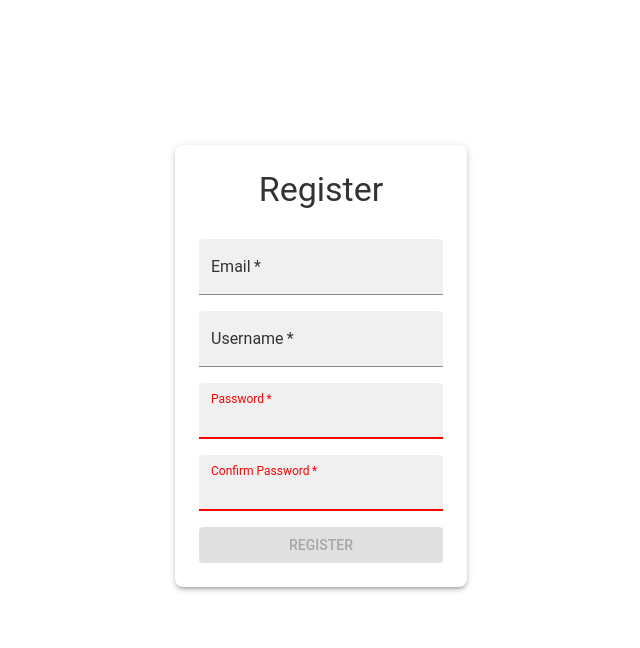
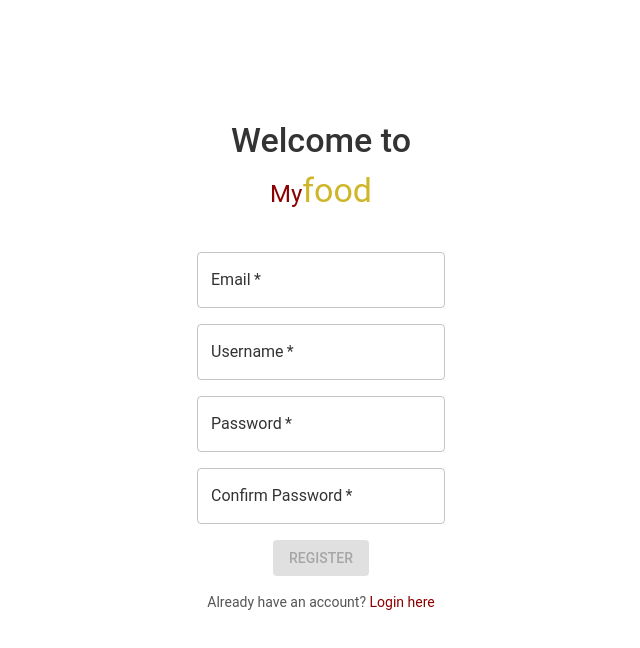
Before and after one commit to Zdziszkee/graphical-interfaces, a React (Create React App) app: page /register in a window 1280 px wide. Shown: the top 648 px of the page, without its empty margins (319-959 px from the left). Built offline with nearby package versions, Linux system fonts and the light colour scheme.

Commit message:
refactored register page to match login page using common

```diff
--- a/src/components/pages/RegisterPage.tsx
+++ b/src/components/pages/RegisterPage.tsx
@@ -1,25 +1,26 @@
 import React, { useState } from "react";
-import { Box, TextField, Button, Typography } from "@mui/material";
+import { TextField, Button, Typography, Link, Box } from "@mui/material";
 import CenteringBox from "../common/CenteringBox";
-import { useNavigate } from "react-router-dom"
+import WelcomeBanner from "../common/WelcomeBanner";
+import { useNavigate } from "react-router-dom";
 
 const RegisterPage = () => {
     const [email, setEmail] = useState("");
+    const [username, setUsername] = useState("");
     const [password, setPassword] = useState("");
     const [confirmPassword, setConfirmPassword] = useState("");
-    const [username, setUsername] = useState("");
     const [passwordMatch, setPasswordMatch] = useState(false);
     const navigate = useNavigate();
 
     const handleSubmit = (event: React.SyntheticEvent) => {
         event.preventDefault();
         console.log("Registering:", { email, username, password });
-        setPassword("");
         setEmail("");
         setUsername("");
+        setPassword("");
         setConfirmPassword("");
         setPasswordMatch(false);
-        navigate("/");
+        navigate("/"); // Navigate to the main page after successful registration
     };
 
     const handlePasswordChange = (e: React.ChangeEvent<HTMLInputElement>) => {
@@ -34,67 +35,76 @@ const RegisterPage = () => {
         setPasswordMatch(password === newConfirmPassword);
     };
 
+    const handleLoginLinkClick = () => {
+        navigate("/login"); // Redirect to login page
+    };
+
     return (
         <CenteringBox>
+            <WelcomeBanner />
             <Box
-            sx={{
-                maxWidth: 400,
-                margin: "auto",
-                padding: 3,
-                display: "flex",
-                flexDirection: "column",
-                gap: 2,
-                boxShadow: 3,
-                borderRadius: 2,
-            }}
+                component="form"
+                sx={{display: 'flex', flexDirection: 'column', placeItems: 'center', gap: '1em', "mt": 5}}
+                noValidate
+                autoComplete="off"
             >
-            <Typography variant="h4" textAlign="center" gutterBottom>
-                Register
-            </Typography>
 
                 <TextField
                     label="Email"
                     type="email"
-                variant="filled"
+                    variant="outlined"
                     value={email}
                     onChange={(e) => setEmail(e.target.value)}
-                fullWidth
                     required
                 />
                 <TextField
                     label="Username"
                     value={username}
-                variant="filled"
+                    variant="outlined"
                     onChange={(e) => setUsername(e.target.value)}
-                fullWidth
                     required
                 />
                 <TextField
                     label="Password"
                     type="password"
-                variant="filled"
+                    variant="outlined"
                     value={password}
                     onChange={handlePasswordChange}
-                color={passwordMatch ? "success" : "error"} // Dynamically change color
-                fullWidth
+                    color={passwordMatch || password === "" ? "primary" : "error"}
                     required
-                focused
                 />
                 <TextField
                     label="Confirm Password"
                     type="password"
+                    variant="outlined"
                     value={confirmPassword}
-                variant="filled"
                     onChange={handleConfirmPasswordChange}
-                color={passwordMatch ? "success" : "error"} // Dynamically change color
-                fullWidth
+                    color={passwordMatch || confirmPassword === "" ? "primary" : "error"}
                     required
-                focused
                 />
 
-            <Button variant="contained" color="primary" onClick={handleSubmit} fullWidth disabled={!passwordMatch}>
+                <Button
+                    type="submit"
+                    variant="contained"
+                    color="primary"
+                    disabled={!passwordMatch || !email || !username || !password || !confirmPassword}
+                    onClick={handleSubmit}
+                >
                     Register
                 </Button>
+                <Typography variant="body2" align="center">
+                    Already have an account?{" "}
+                    <Link
+                        onClick={handleLoginLinkClick}
+                        style={{
+                            cursor: "pointer",
+                            textDecoration: "none",
+                            color: "#8B0000", // Matches theme's secondary main color
+                        }}
+                    >
+                        Login here
+                    </Link>
+                </Typography>
             </Box>
         </CenteringBox>
     );
```
Lines whose indentation alone changed are shown as unchanged.
